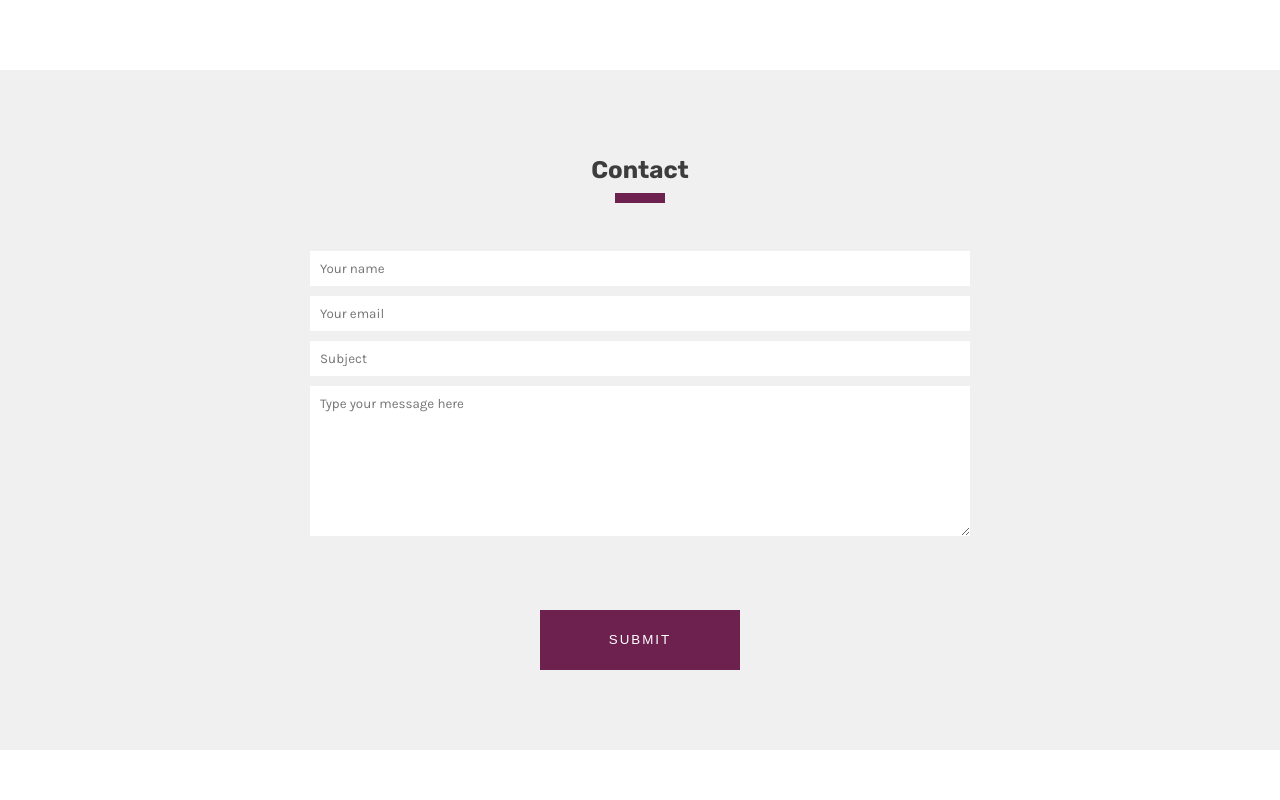
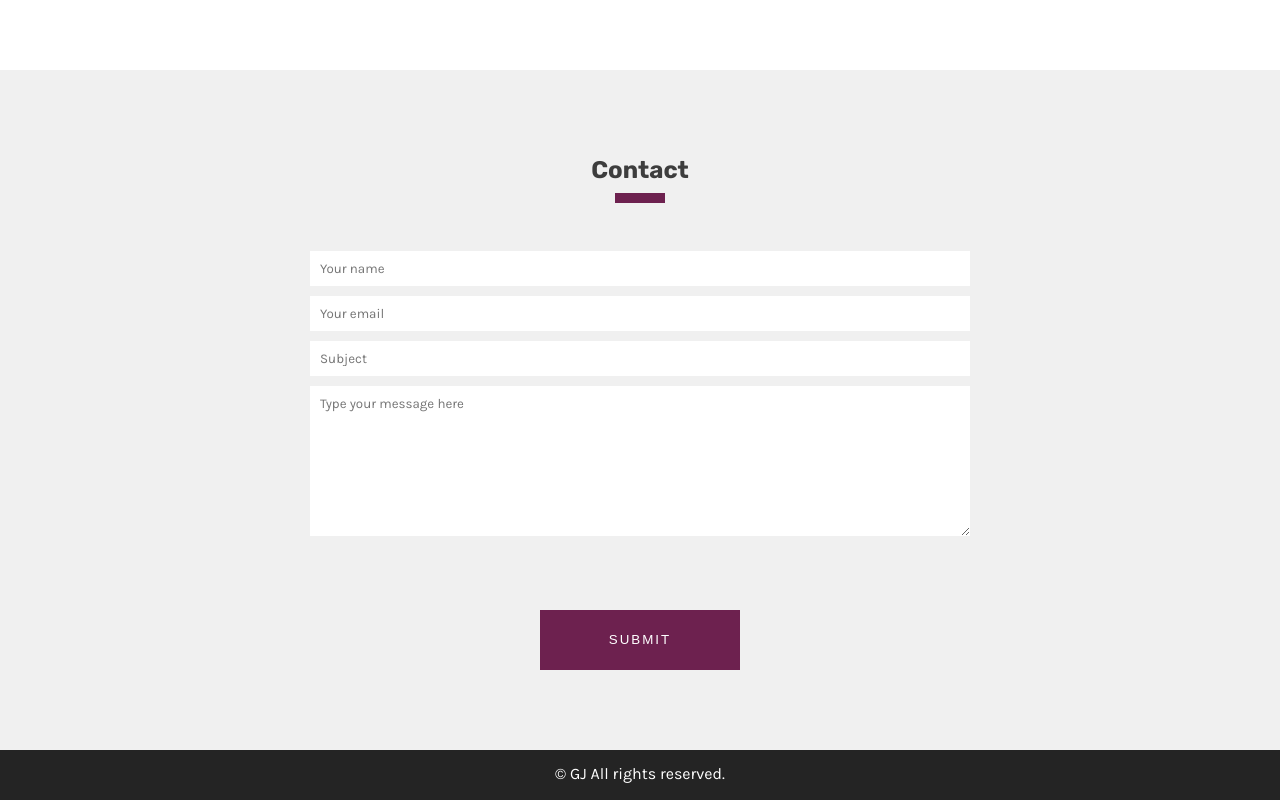
Before and after one commit to grzegorz-jodlowski/sample-portfolio, a plain HTML site: page index.html in a window 1280 px wide. Shown: the part 3526-4326 px from the top of the page. Before the commit the page ends 4276 px from the top, so only its background shows below. Drawn offline with Linux system fonts and the light colour scheme.

Commit message:
Add footer
Added regular footer

```diff
--- a/index.html
+++ b/index.html
@@ -143,7 +143,11 @@
             </form>
         </div>
     </section>
-
+    <footer class="page-footer">
+        <div class="container">
+            <p>&copy; GJ All rights reserved.</P>
+        </div>
+    </footer>
 
 
 </body>
--- a/style.css
+++ b/style.css
@@ -248,3 +248,16 @@ input, textarea {
 textarea {
     height: 150px;
 }
+
+/*footer*/
+
+.page-footer {
+    background: #242424;
+    color: #fff;
+    height: 50px;
+}
+
+.page-footer p {
+    padding-top: 10px;
+    margin: 0;
+}
```
